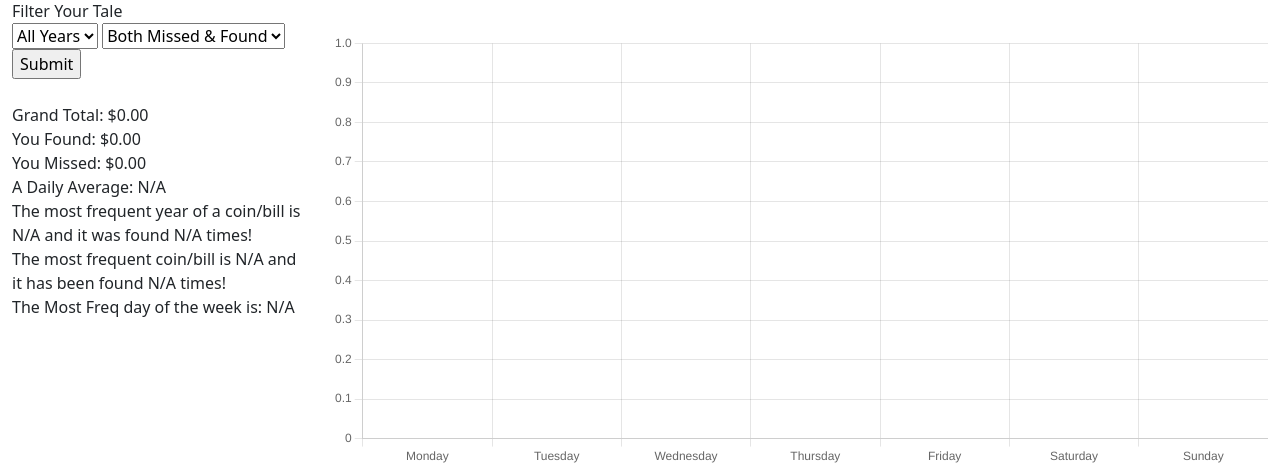
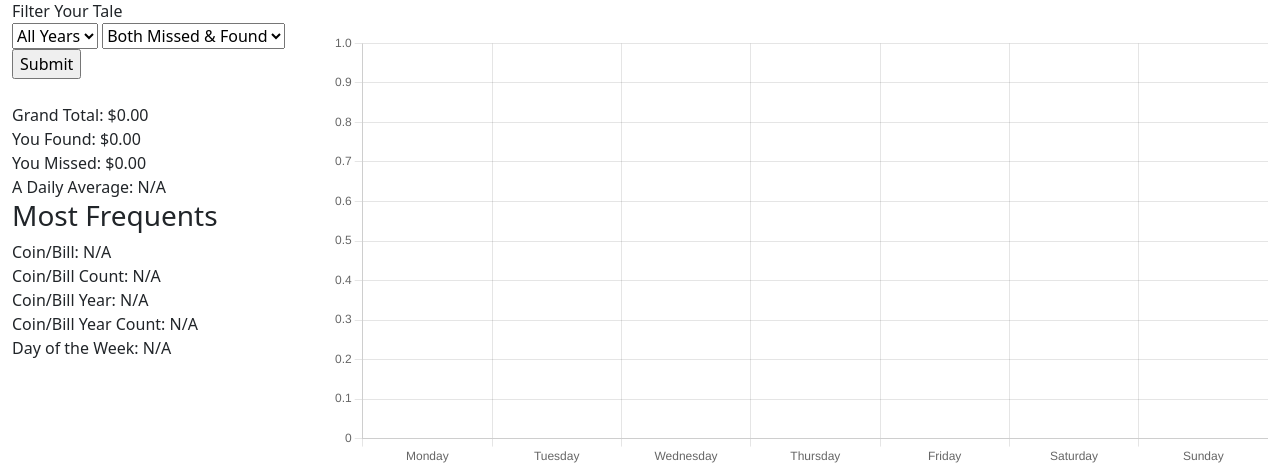
Before and after one commit to makeller234/money_tracking, a Flask app: page /dashboard in a window 1280 px wide. Shown: the part 155-622 px from the top of the page. Run offline with Flask 2, Linux system fonts and the light colour scheme; the visitor is signed in with stand-in values (Sample User, id 1); data that the repository does not hold is empty; some libraries are stand-ins or nearby versions.

Commit message:
updating the text on the dashboard, updating the money_types in the db to look better, aka be Title Case

```diff
--- a/templates/dashboard.html
+++ b/templates/dashboard.html
@@ -64,14 +64,23 @@
                 A daily Average: {{ "$%.3f"|format(day_avg) }}
             {% endif %}
             <br>
+            <h3>Most Frequents</h3>
+            Coin/Bill: {{money_type}} <br>
+            Coin/Bill Count: {{type_count}} <br>
             <!-- Set up condition to only show this if missed is NOT selected, as this information is not available for missed money -->
-            {% if missed != 'missed' %}
+            {% if missed != "missed" %}
+            Coin/Bill Year: {{money_year}} <br>
+            Coin/Bill Year Count: {{money_count}}<br>
+            {%endif%}
+            Day of the Week: {{dow}}
+            <!-- Set up condition to only show this if missed is NOT selected, as this information is not available for missed money -->
+            <!-- {% if missed != 'missed' %}
             <span>The most frequent year of a coin/bill is {{ money_year }} and it was found {{ money_count }} times!</span>
             {% endif %}
             <br>
             The most frequent coin/bill is {{ money_type }} and it has been found {{ type_count }} times!
             <br>
-            The Most Freq day of the week is: {{ dow }}
+            The Most Freq day of the week is: {{ dow }} -->
 
         </div>
         <div class="col-9">
```
Also changed, not shown: money.sql.
